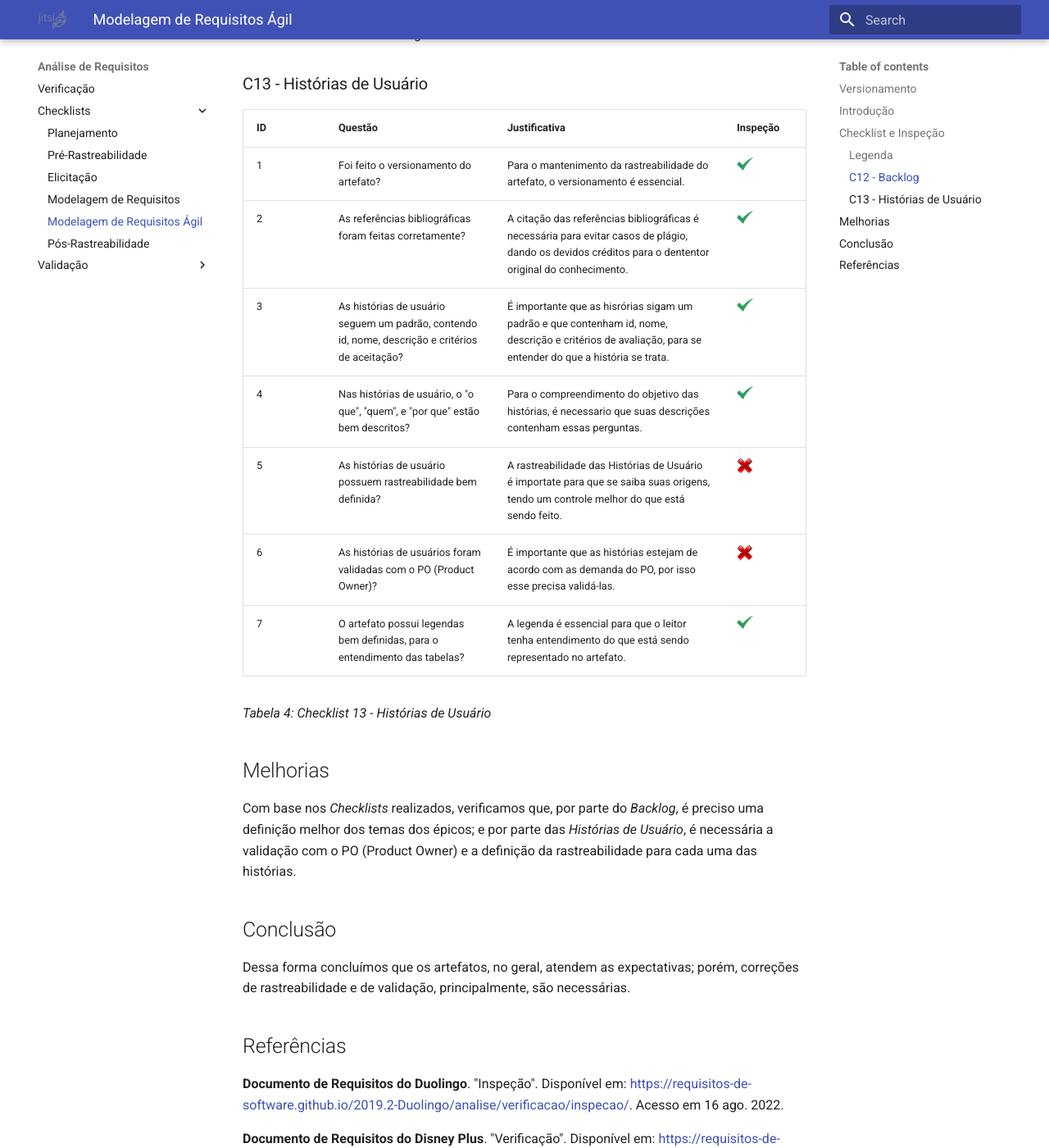
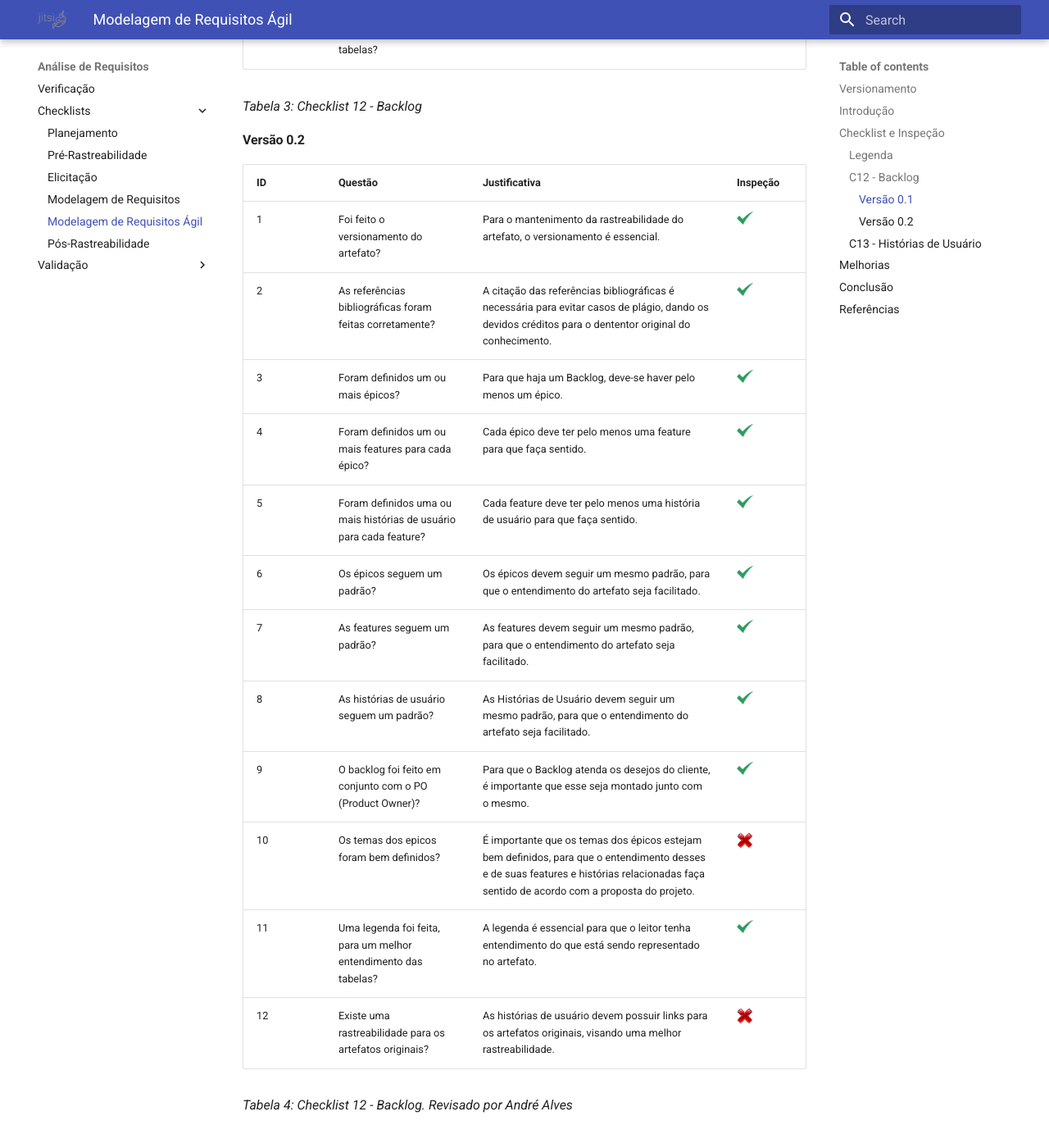
Before and after one commit to gabrielm2q/2022.1-Jitsi-Meet, an MkDocs documentation site: the page built from docs/analiseDeRequisitos/checklists/modelagem_agil_cl.md, in a window 1280 px wide and 1400 px high, scrolled down 2202 px. Shown: the whole window at 82% size. Built offline with MkDocs 1.6.1 and Material for MkDocs 9.7.7, drawn with Linux system fonts in a browser that asks for light colours; some of the changed text lies outside the part shown.

Commit message:
add: revisao checklist backlog

```diff
--- a/docs/analiseDeRequisitos/checklists/modelagem_agil_cl.md
+++ b/docs/analiseDeRequisitos/checklists/modelagem_agil_cl.md
@@ -9,6 +9,7 @@
 | 1.2    | 17/08 | Checklist do Backlog | Felipe Moura |
 | 1.3    | 17/08 | Checklist das Histórias de Usuário | Felipe Moura |
 | 1.4    | 17/08 | Revisão | Gabriel Sabanai |
+| 1.5    | 09/09 | Revisão checklist 12 | André Alves |
 
 _Tabela 1: Versionamento_
 
@@ -29,6 +30,8 @@ _Tabela 2: Legenda dos Checklists_
 
 ### C12 - Backlog
 
+#### Versão 0.1
+
 | ID | Questão                                                            |Justificativa | Inspeção |
 |----|--------------------------------------------------------------------|--------------|----------|
 |  1 | Foi feito o versionamento do artefato?                              | Para o mantenimento da rastreabilidade do artefato, o versionamento é essencial. | ![Simbolo check](../../assets/modelagem/check.png){width="20"} |
@@ -45,6 +48,25 @@ _Tabela 2: Legenda dos Checklists_
 
 _Tabela 3: Checklist 12 - Backlog_
 
+#### Versão 0.2
+
+| ID | Questão                                                            |Justificativa | Inspeção |
+|----|--------------------------------------------------------------------|--------------|----------|
+|  1 | Foi feito o versionamento do artefato?                              | Para o mantenimento da rastreabilidade do artefato, o versionamento é essencial. | ![Simbolo check](../../assets/modelagem/check.png){width="20"} |
+|  2 | As referências bibliográficas foram feitas corretamente?            | A citação das referências bibliográficas é necessária para evitar casos de plágio, dando os devidos créditos para o dententor original do conhecimento.| ![Simbolo check](../../assets/modelagem/check.png){width="20"} |
+|  3 | Foram definidos um ou mais épicos?                                  | Para que haja um Backlog, deve-se haver pelo menos um épico. | ![Simbolo check](../../assets/modelagem/check.png){width="20"} |
+|  4 | Foram definidos um ou mais features para cada épico?                | Cada épico deve ter pelo menos uma feature para que faça sentido.| ![Simbolo check](../../assets/modelagem/check.png){width="20"} |
+|  5 | Foram definidos uma ou mais histórias de usuário para cada feature? | Cada feature deve ter pelo menos uma história de usuário para que faça sentido.| ![Simbolo check](../../assets/modelagem/check.png){width="20"} |
+|  6 | Os épicos seguem um padrão?                                         | Os épicos devem seguir um mesmo padrão, para que o entendimento do artefato seja facilitado.| ![Simbolo check](../../assets/modelagem/check.png){width="20"} |
+|  7 | As features seguem um padrão?                                       | As features devem seguir um mesmo padrão, para que o entendimento do artefato seja facilitado.| ![Simbolo check](../../assets/modelagem/check.png){width="20"} |
+|  8 | As histórias de usuário seguem um padrão?                           | As Histórias de Usuário devem seguir um mesmo padrão, para que o entendimento do artefato seja facilitado.| ![Simbolo check](../../assets/modelagem/check.png){width="20"} |
+|  9 | O backlog foi feito em conjunto com o PO (Product Owner)?           | Para que o Backlog atenda os desejos do cliente, é importante que esse seja montado junto com o mesmo.| ![Simbolo check](../../assets/modelagem/check.png){width="20"} |
+| 10 | Os temas dos epicos foram bem definidos?                            | É importante que os temas dos épicos estejam bem definidos, para que o entendimento desses e de suas features e histórias relacionadas faça sentido de acordo com a proposta do projeto.| ![Simbolo check](../../assets/modelagem/wrong.png){width="20"} |
+| 11 | Uma legenda foi feita, para um melhor entendimento das tabelas?     | A legenda é essencial para que o leitor tenha entendimento do que está sendo representado no artefato.| ![Simbolo check](../../assets/modelagem/check.png){width="20"} |
+| 12 | Existe uma rastreabilidade para os artefatos originais? | As histórias de usuário devem possuir links para os artefatos originais, visando uma melhor rastreabilidade. | ![Simbolo check](../../assets/modelagem/wrong.png){width="20"} |
+
+_Tabela 4: Checklist 12 - Backlog. Revisado por André Alves_
+
 ### C13 - Histórias de Usuário
 
 | ID | Questão                                                                                     |Justificativa     | Inspeção |
@@ -57,7 +79,7 @@ _Tabela 3: Checklist 12 - Backlog_
 |  6 | As histórias de usuários foram validadas com o PO (Product Owner)?                               | É importante que as histórias estejam de acordo com as demanda do PO, por isso esse precisa validá-las.| ![Simbolo check](../../assets/modelagem/wrong.png){width="20"} |
 |  7 | O artefato possui legendas bem definidas, para o entendimento das tabelas?                       | A legenda é essencial para que o leitor tenha entendimento do que está sendo representado no artefato.| ![Simbolo check](../../assets/modelagem/check.png){width="20"} |
 
-_Tabela 4: Checklist 13 - Histórias de Usuário_
+_Tabela 5: Checklist 13 - Histórias de Usuário_
 ## Melhorias
 
 Com base nos *Checklists* realizados, verificamos que, por parte do *Backlog*, é preciso uma definição melhor dos temas dos épicos; e por parte das *Histórias de Usuário*, é necessária a validação com o PO (Product Owner) e a definição da rastreabilidade para cada uma das histórias.
```
